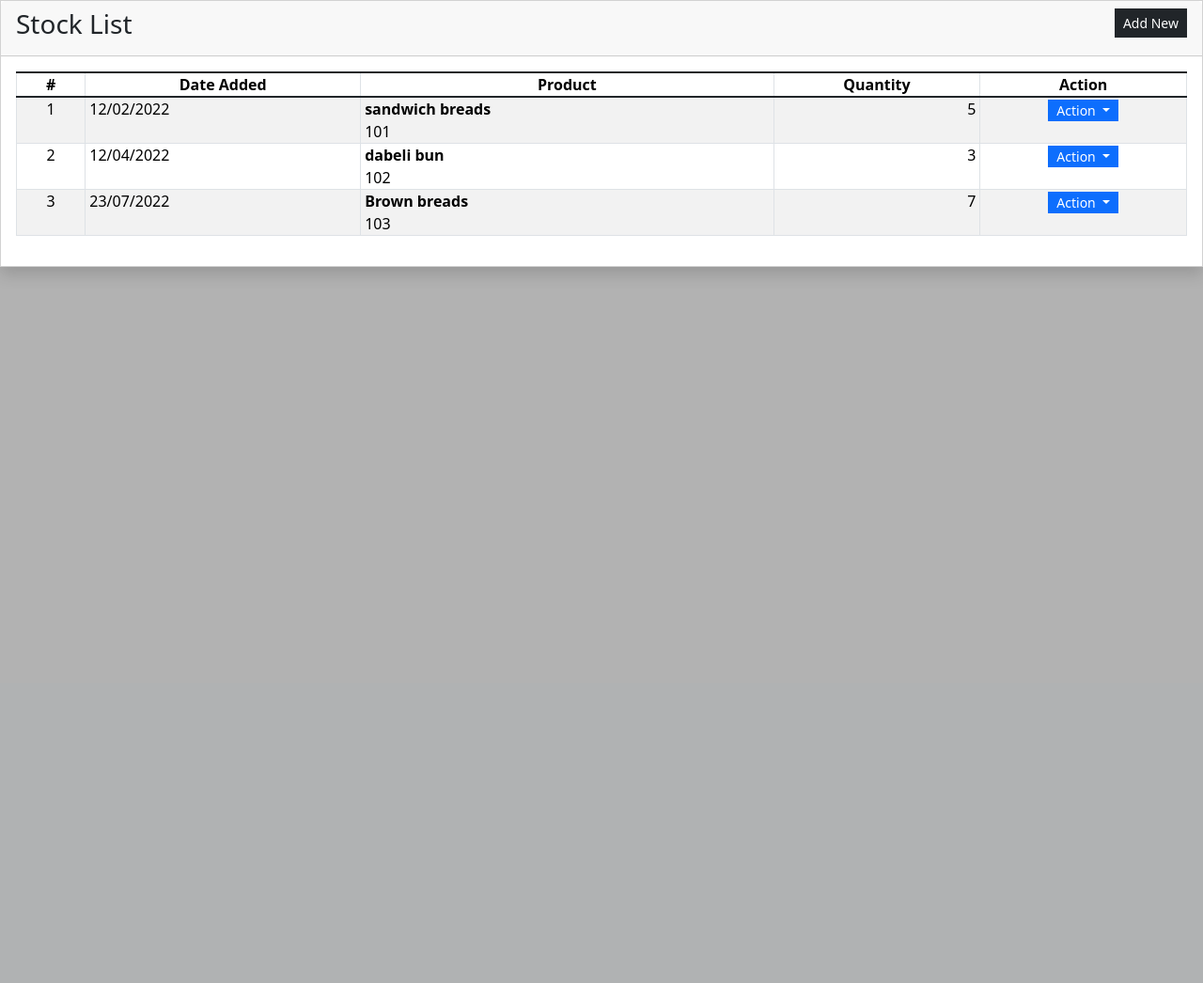
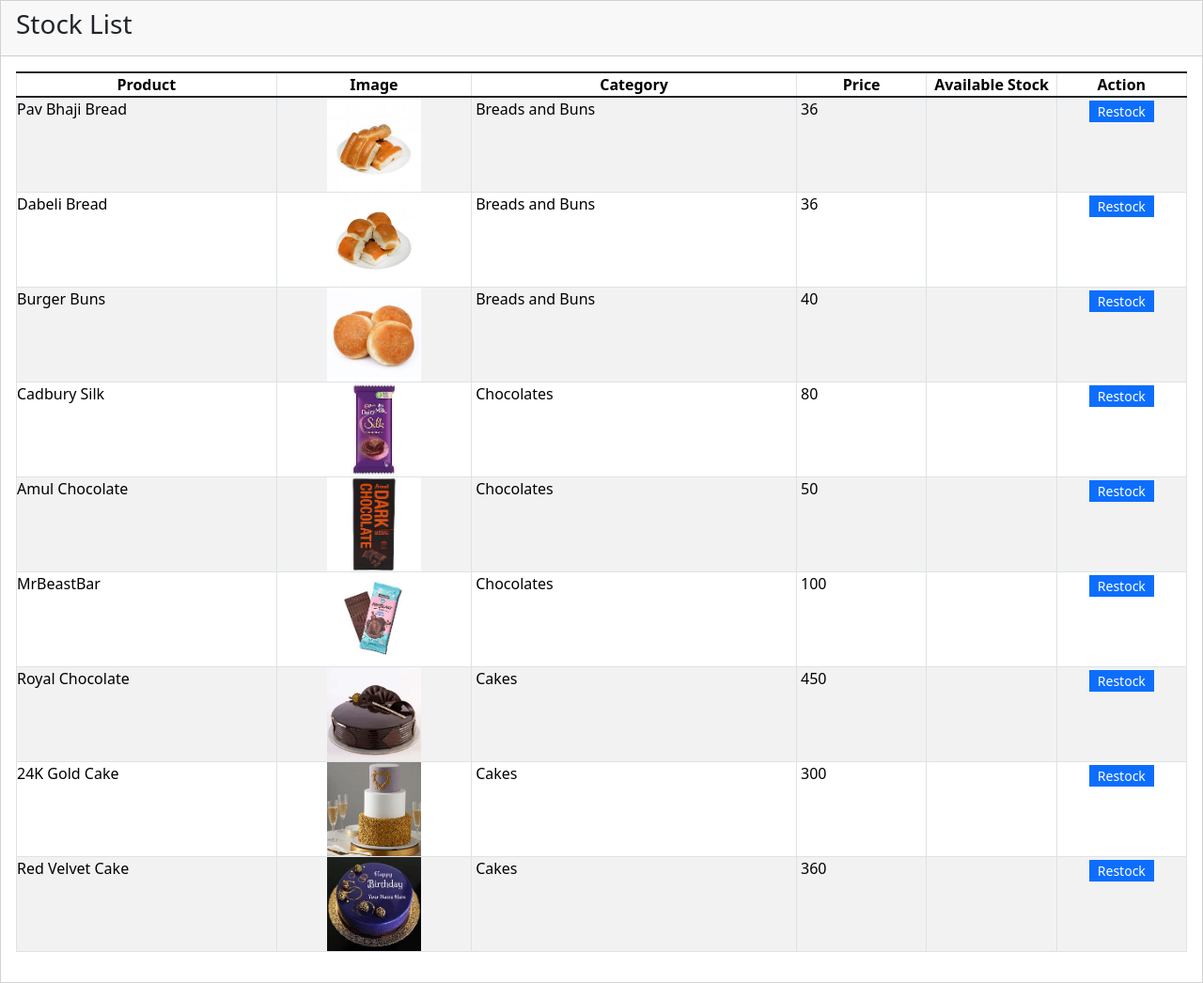
Before and after one commit to deepdalal20/BakeryManagementPHP, a PHP site: page /stock.php in a window 1280 px wide. Shown: the part 73-1119 px from the top of the page at 94% size. Before the commit the page ends 367 px from the top, so only its background shows below. Run offline with PHP 8.4, Linux system fonts and the light colour scheme; a user stored in the database is signed in; data comes from the database, SQL or seed files in the repository; data that the repository does not hold is empty; some libraries are stand-ins or nearby versions.

Commit message:
08/11/2022 (Stock)

```diff
--- a/stock.php
+++ b/stock.php
@@ -1,5 +1,6 @@
 <?php
     session_start();
+    include 'dbcon.php';
     if(!isset($_SESSION['loguname'])){
         header('location:login.php');
     }
@@ -162,89 +163,50 @@
 <div class="card rounded-0 shadow">
     <div class="card-header d-flex justify-content-between">
         <h3 class="card-title">Stock List</h3>
-        <div class="card-tools align-middle">
-            <a href="newproduct.php"><button class="btn btn-dark btn-sm py-1 rounded-0" type="button" id="create_new">Add New</button></a>
-        </div>
     </div>
     <div class="card-body">
         <table class="table table-hover table-striped table-bordered">
             <colgroup>
-                <col width="5%">
                 <col width="20%">
-                <col width="30%">
                 <col width="15%">
-                <col width="15%">
+                <col width="25%">
+                <col width="10%">
+                <col width="10%">
+                <col width="10%">
             </colgroup>
             <thead>
                 <tr>
-                    <th class="text-center p-0">#</th>
-                    <th class="text-center p-0">Date Added</th>
                     <th class="text-center p-0">Product</th>
-                    <th class="text-center p-0">Quantity</th>
+                    <th class="text-center p-0">Image</th>
+                    <th class="text-center p-0">Category</th>
+                    <th class="text-center p-0">Price</th>
+                    <th class="text-center p-0">Available Stock</th>
                     <th class="text-center p-0">Action</th>
                 </tr>
             </thead>
             <tbody>
+            <?php
+                $sql1 = "SELECT * FROM tblstock where p_id='$id'";
+                $data1 = mysqli_query($conn, $sql1);
+                $row1 = mysqli_fetch_assoc($data1);
+
+                $sql = "SELECT * FROM tblproduct";
+                $data = mysqli_query($conn, $sql);
+                while($row = mysqli_fetch_assoc($data)):
+            ?>
                 <tr>
-                    <td class="text-center p-0">1</td>
-                    <td class="py-0 px-1">12/02/2022</td>
-                    <td class="py-0 px-1">
-                        <div class="fs-6 fw-bold truncate-1"> sandwich breads </div>
-                        <div class="fs-6 fw-light truncate-1"> 101 </div>
-                    </td>
-                    <td class="py-0 px-1 text-end">5</td>
+                    <td class="p-0"><?php echo $row['p_name']; ?></td>
+                    <td class="text-center py-0 px-1"><img src="<?php echo $row['p_image']; ?>"  style="width: 100px; height: 100px;"></td>
+                    <td class="py-0 px-1"><?php echo $row['category']; ?></td>
+                    <td class="py-0 px-1"><?php echo $row['p_price']; ?></td>
+                    <td class="py-0 px-1 text-end"><?php echo $row1['avl_stock']; ?></td>
                     <td class="text-center py-0 px-1">
                         <div class="btn-group" role="group">
-                            <button id="btnGroupDrop1" type="button" class="btn btn-primary dropdown-toggle btn-sm rounded-0 py-0" data-bs-toggle="dropdown" aria-expanded="true">
-                            Action
-                            </button>
-                            <ul class="dropdown-menu" aria-labelledby="btnGroupDrop1">
-                            <li><a class="dropdown-item edit_data" href="#">Edit</a></li>
-                            <li><a class="dropdown-item delete_data" href="#">Delete</a></li>
-                            </ul>
+                            <a href="addstock.php?id=<?php echo $row['p_id'];?>"><input id="btnGroupDrop1" type="submit" value="Restock" class="btn btn-primary dropdown-toggle btn-sm rounded-0 py-0"></a>
                         </div>
                     </td>
                 </tr>
-                <tr>
-                    <td class="text-center p-0">2</td>
-                    <td class="py-0 px-1">12/04/2022</td>
-                    <td class="py-0 px-1">
-                        <div class="fs-6 fw-bold truncate-1"> dabeli bun </div>
-                        <div class="fs-6 fw-light truncate-1"> 102 </div>
-                    </td>
-                    <td class="py-0 px-1 text-end">3</td>
-                    <td class="text-center py-0 px-1">
-                        <div class="btn-group" role="group">
-                            <button id="btnGroupDrop1" type="button" class="btn btn-primary dropdown-toggle btn-sm rounded-0 py-0" data-bs-toggle="dropdown" aria-expanded="true">
-                            Action
-                            </button>
-                            <ul class="dropdown-menu" aria-labelledby="btnGroupDrop1">
-                            <li><a class="dropdown-item edit_data" href="#">Edit</a></li>
-                            <li><a class="dropdown-item delete_data" href="#">Delete</a></li>
-                            </ul>
-                        </div>
-                    </td>
-                </tr>
-                <tr>
-                    <td class="text-center p-0">3</td>
-                    <td class="py-0 px-1">23/07/2022</td>
-                    <td class="py-0 px-1">
-                        <div class="fs-6 fw-bold truncate-1"> Brown breads </div>
-                        <div class="fs-6 fw-light truncate-1"> 103 </div>
-                    </td>
-                    <td class="py-0 px-1 text-end">7</td>
-                    <td class="text-center py-0 px-1">
-                        <div class="btn-group" role="group">
-                            <button id="btnGroupDrop1" type="button" class="btn btn-primary dropdown-toggle btn-sm rounded-0 py-0" data-bs-toggle="dropdown" aria-expanded="true">
-                            Action
-                            </button>
-                            <ul class="dropdown-menu" aria-labelledby="btnGroupDrop1">
-                            <li><a class="dropdown-item edit_data" href="#">Edit</a></li>
-                            <li><a class="dropdown-item delete_data" href="#">Delete</a></li>
-                            </ul>
-                        </div>
-                    </td>
-                </tr>
+                <?php endwhile; ?>
             </tbody>
         </table>
     </div>
--- a/updatepro.php
+++ b/updatepro.php
@@ -1,5 +1,9 @@
 <?php
      include 'dbcon.php';
+     session_start();
+        if(!isset($_SESSION['loguname'])){
+            header('location:login.php');
+        }
      $id=$_GET['id'];
      $select = "SELECT * FROM tblproduct WHERE p_id='$id'";
      $data = mysqli_query($conn, $select);
```
Also changed, not shown: addstock.php (added, +62 -0 lines), admin.php (+11 -3 lines).
